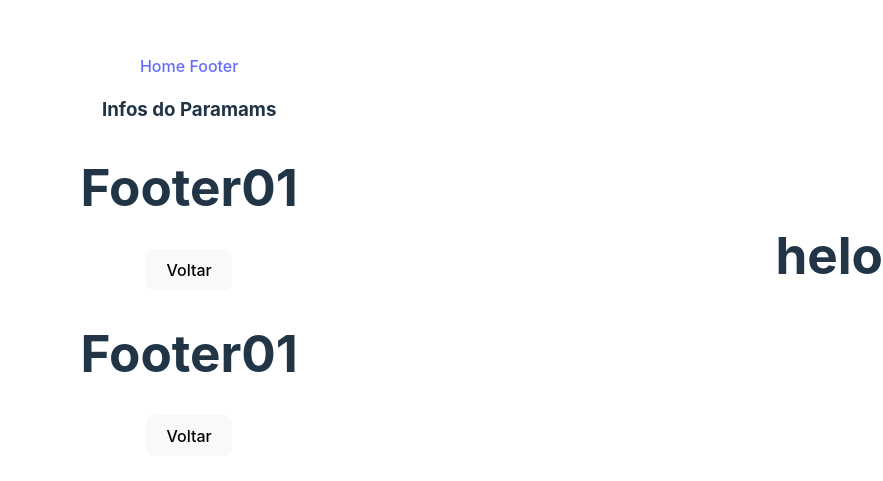
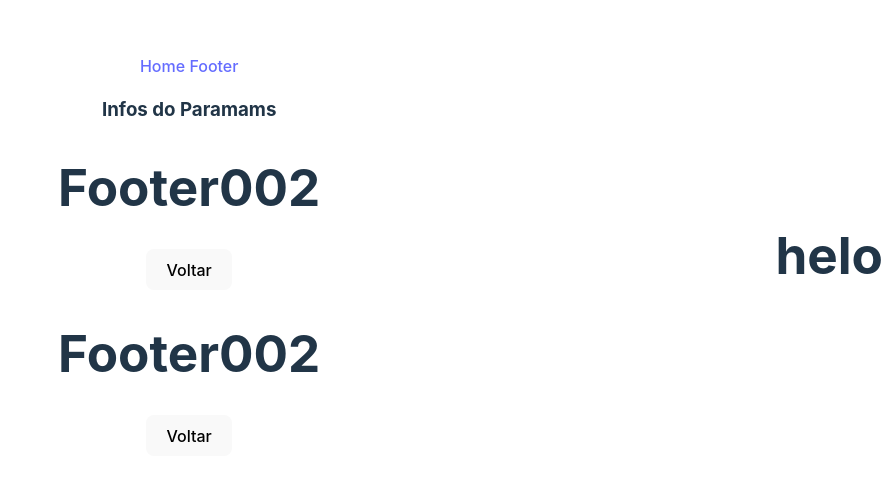
Before and after one commit to MarcosDevSilva/aulasReact, a React (Vite) app in the folder aulas React/: page /footer in a window 1280 px wide. Shown: the part 145-626 px from the top of the page, without its empty margins (397-1280 px from the left). Built offline with nearby package versions, Linux system fonts and the light colour scheme.

Commit message:
commit02

```diff
--- a/aulas React/src/components/Footer.tsx
+++ b/aulas React/src/components/Footer.tsx
@@ -12,7 +12,7 @@ function Footer(){
   }
   return(
     <div>
-    <h1>Footer01</h1>
+    <h1>Footer002</h1>
     <button onClick={ handleClick} type="button">Voltar</button>
     </div>
   )
```
